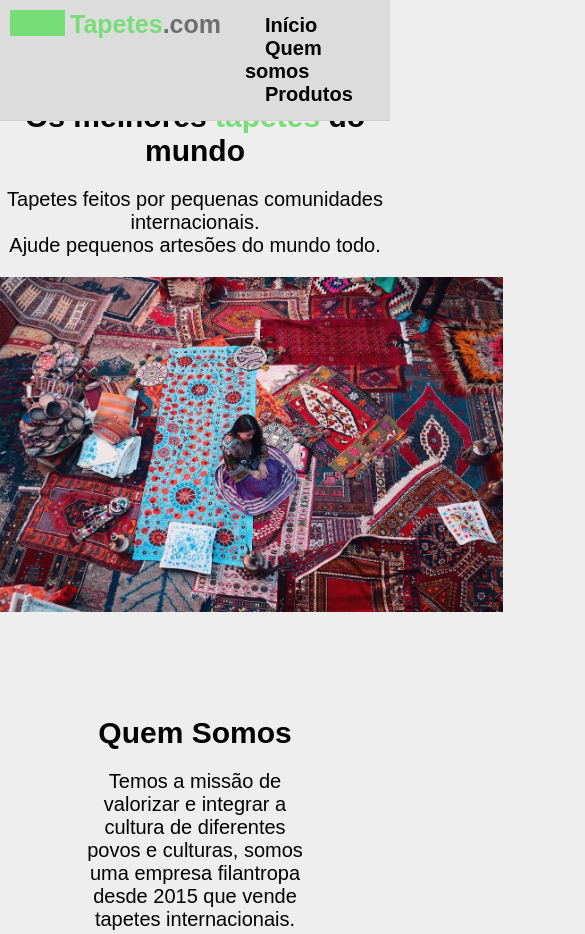
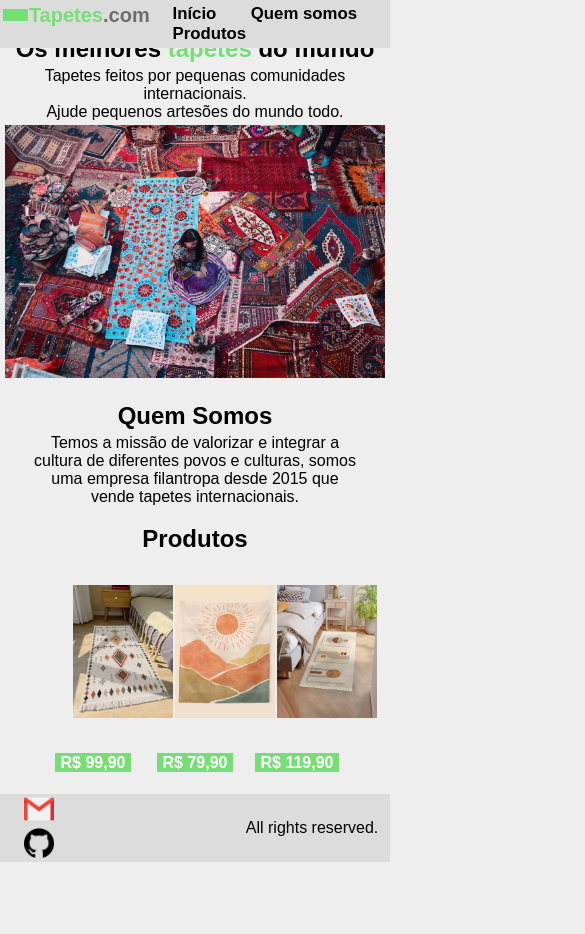
Before and after one commit to kalebhenrique/trainee-html-css, a plain HTML site: page index.html in a window 390 px wide. Shown: the top 934 px of the page, 585 px wide, since content can reach past the window. After the commit the page ends 862 px from the top, so only its background shows below. Drawn offline with Linux system fonts and the light colour scheme.

Commit message:
responsive Co-authored-by: Bernardo Braga Oliveira Viana

```diff
--- a/style/main.css
+++ b/style/main.css
@@ -6,8 +6,8 @@
 
 /*reset*/
 * {
-    margin: 0;
-    padding: 0;
+    margin: 0%;
+    padding: 0%;
     box-sizing: border-box;
 }
 
@@ -22,9 +22,9 @@ header {
     flex-direction: row;
     position: fixed;
     background-color: var(--cinza);
-    top: 0;
+    top: 0%;
     width: 100%;
-    border-bottom: 1px solid #d1d1d1;
+    border-bottom: 1% solid #d1d1d1;
 }
 
 header img {
@@ -32,27 +32,27 @@ header img {
     max-height:50px;
     width: auto;
     height: auto;
-    margin-left: 10px;
-    margin-right: -5px;
-    margin-bottom: 5px;
+    margin-left: 10%;
+    margin-right: -5%;
+    margin-bottom: 5%;
 }
 
 header a {
     text-decoration: none;
     color: var(--verde);
     font-weight: bold;
-    margin-right: 10px;
-    margin-top: 10px;
-    margin-bottom: 5px;
-    font-size: 25px;
+    margin-right: 1%;
+    margin-top: 1%;
+    margin-bottom: 0%;
+    font-size: 160%;
 }
 
 header nav {
-    margin: 14px;
+    margin: 1%;
 }
 
 header nav a {
-    font-size: 20px;
+    font-size: 125%;
     text-decoration: none;
     color:black;
     margin: 20px;
@@ -60,21 +60,21 @@ header nav a {
 
 main{
     text-align: center;
-    margin-top: 100px;
+    margin-top: 9%;
 }
 
 main .presentation h1{
-    font-size: 30px;
+    font-size: 200%;
 }
 
 main .presentation p{
-    margin-top: 20px;
-    margin-bottom: 20px;
-    font-size: 20px;
+    margin-top: 1%;
+    margin-bottom: 1%;
+    font-size: 130%;
 }
 
 main .presentation img{
-    margin-bottom: 100px;
+    margin-bottom: 5%;
     max-width: 503px;
     max-height: 365px;
     width: auto;
@@ -83,20 +83,20 @@ main .presentation img{
 
 
 main .us h2{
-    font-size: 30px;
+    font-size: 200%;
 }
 
 main .us p{
-    margin-top: 20px;
-    margin-bottom: 100px;
-    font-size:20px;
+    margin-top: 1%;
+    margin-bottom: 5%;
+    font-size:130%;
     margin-left: 20%;
     margin-right: 20%;
 }
 
 main .products h2 {
-    margin-top: 100px;
-    font-size: 30px;
+    margin-top: 1%;
+    font-size: 200%;
 }
 
 main .products table {
@@ -108,10 +108,10 @@ main .products img {
     max-height: 268px;
     width: auto;
     height: auto;
-    margin: 50px;
-    border: 2px solid var(--cinza);
-    margin-top: 15px;
-    margin-bottom: 10px;
+    margin: 20px;
+    border: 2% solid var(--cinza);
+    margin-top: 15%;
+    margin-bottom: 10%;
 }
 
 main .products a {
@@ -119,10 +119,10 @@ main .products a {
     width: 150%;
     text-decoration: none;
     color: white;
-    padding-left: 20px;
-    padding-right: 20px;
-    padding-top: 3px;
-    padding-bottom: 3px;
+    padding-left: 10%;
+    padding-right: 10%;
+    padding-top: 1%;
+    padding-bottom: 1%;
     font-weight: bold;
 }
 
@@ -130,12 +130,12 @@ footer {
     background: var(--cinza);
     width: 100%;
     height: 12%;
-    bottom: 0;
+    bottom: 0%;
     display: flex;
     flex-direction: row;
     align-items: center;
     justify-content: space-between;
-    margin-top: 100px;
+    margin-top: 5%;
 }
 
 footer img {
--- a/style/responsive.css
+++ b/style/responsive.css
@@ -0,0 +1,55 @@
+@media screen and (max-width:650px) {
+    header a {
+        font-size: 125%;
+    }
+
+    header img {
+        max-width:25px;
+        max-height:20px;
+    }
+
+    header nav a {
+        font-size: 105%;
+        margin: 15px;
+    }
+
+    main .presentation h1{
+        font-size: 150%;
+    }
+
+    main .presentation p{
+        font-size: 100%;
+    }
+
+    main .presentation img{
+        max-width: 380px;
+        max-height: 285px;
+    }
+
+    main .us h2{
+        font-size: 150%;
+    }
+
+    main .us p{
+        font-size:100%;
+        margin-left: 8%;
+        margin-right: 8%;
+    }
+
+    main .products h2 {
+        font-size: 150%;
+    }
+}
+
+@media screen and (max-width:700px) {
+    main .products img {
+        max-width: 100px;
+        max-height: 180px;
+        margin: 30%;
+    }
+
+    main .products a {
+        padding-left: 6%;
+        padding-right: 6%;
+    }
+}
```
